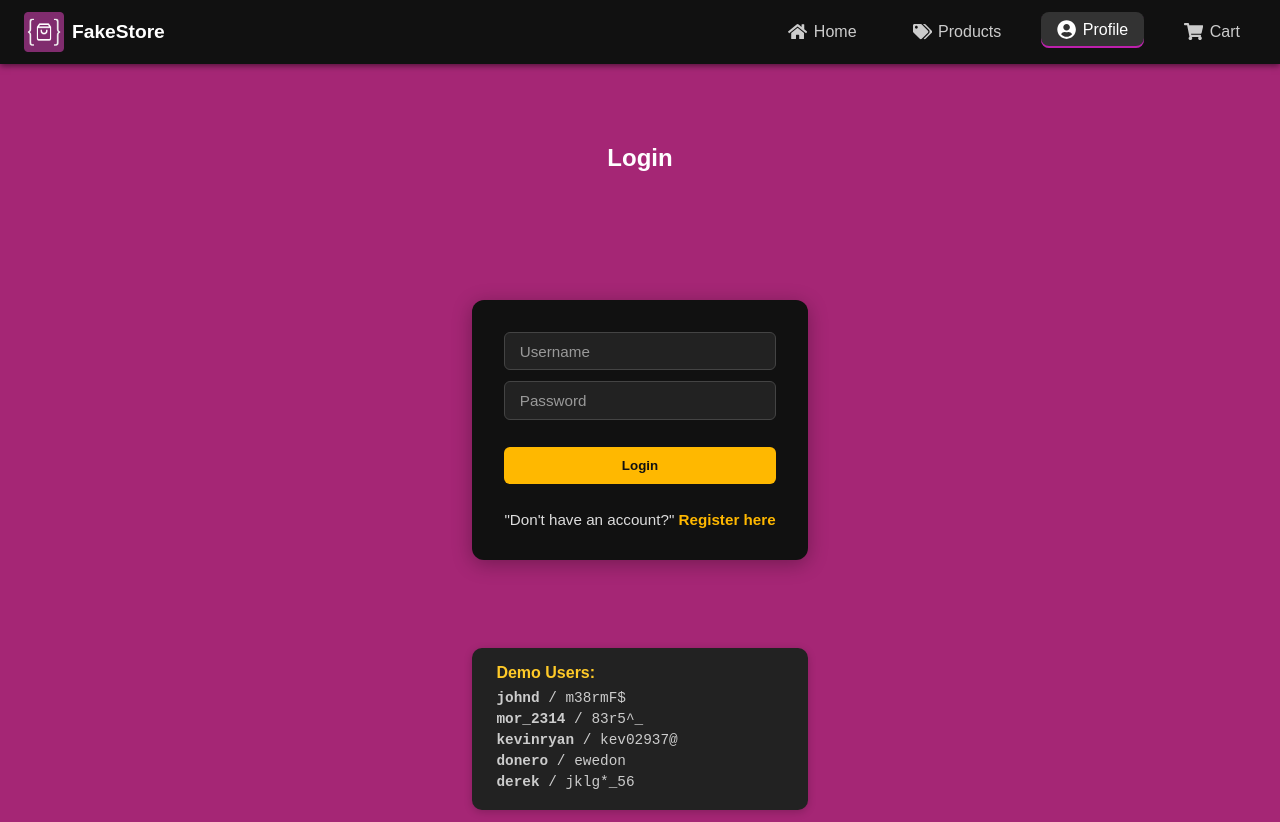
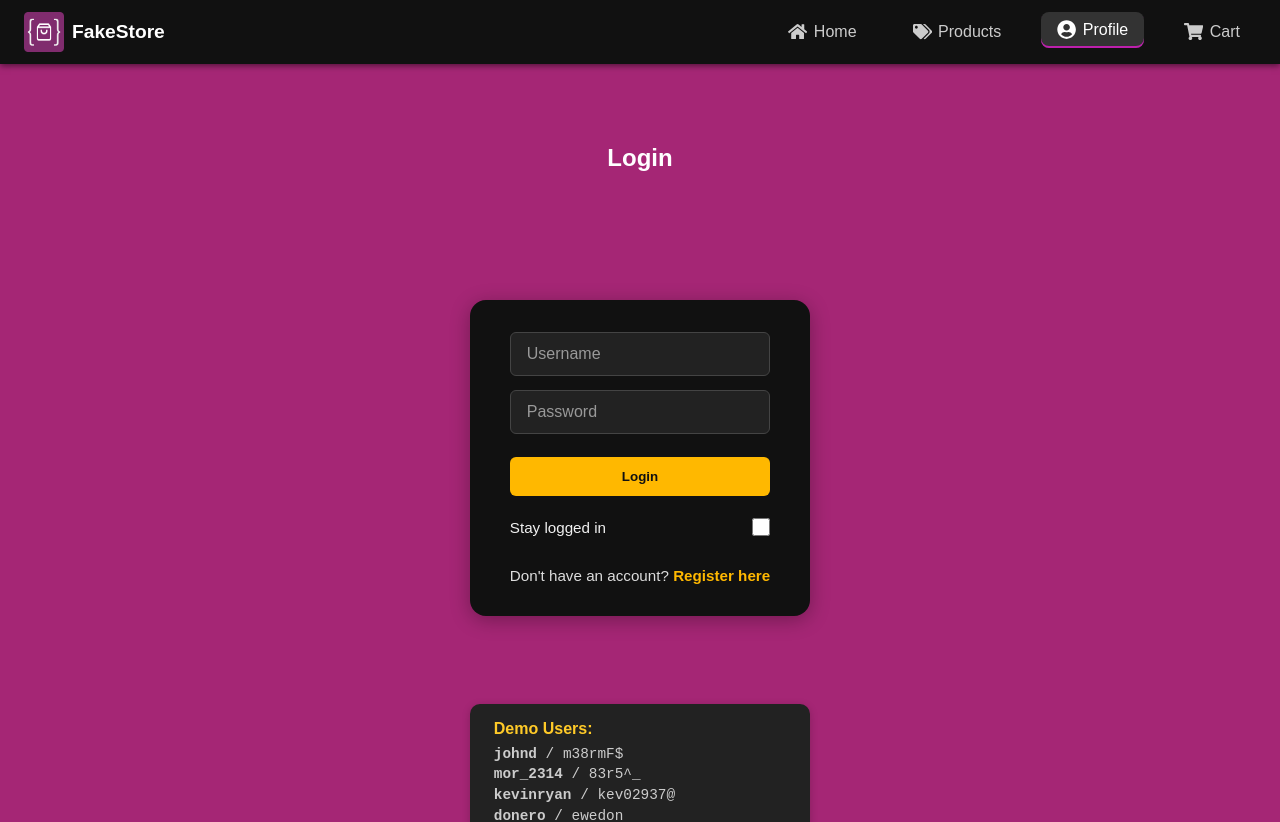
Before and after one commit to ssabanadze0/shualeduri, a Next.js app: page /profile/login in a window 1280 px wide. Shown: the top 822 px of the page. Built offline with nearby package versions, Linux system fonts and the light colour scheme.

Commit message:
user stay logged in button using yup and hooks

```diff
--- a/src/app/profile/(auth)/login/page.js
+++ b/src/app/profile/(auth)/login/page.js
@@ -1,70 +1,86 @@
 "use client";
+import { useForm } from "react-hook-form";
+import { yupResolver } from "@hookform/resolvers/yup";
+import * as Yup from "yup";
 import { useState } from "react";
+import { useRouter } from "next/navigation";
 import { loginUser, fetchUsers } from "@/utils/fetchUtils";
-import { saveToken, saveUser } from "@/utils/userUtils";
-import { useRouter } from "next/navigation";
 import styles from "@/styles/Profile.module.css";
 
+const schema = Yup.object().shape({
+  username: Yup.string().trim().required("Username is required"),
+  password: Yup.string()
+    .required("Password is required")
+    .min(4, "Password must be at least 4 characters"),
+});
+
 function LoginForm() {
-  const [username, setUsername] = useState("");
-  const [password, setPassword] = useState("");
+  const {
+    register,
+    handleSubmit,
+    formState: { errors, isSubmitting },
+  } = useForm({
+    resolver: yupResolver(schema),
+  });
+
   const [error, setError] = useState("");
-  const [loading, setLoading] = useState(false);
   const router = useRouter();
 
-  const handleLogin = async (e) => {
-    e.preventDefault();
-    setLoading(true);
+  const onSubmit = async (data) => {
     setError("");
+    const { token, error: loginError } = await loginUser(
+      data.username,
+      data.password
+    );
 
-    try {
-      const token = await loginUser(username, password);
+    if (loginError) {
+      setError(loginError);
+      return;
+    }
 
-      if (!token) {
-        setError("Invalid username or password");
-        setLoading(false);
-        return;
-      }
+    if (data.stayLoggedIn) {
+      localStorage.setItem("token", token);
+    } else {
+      sessionStorage.setItem("token", token);
+    }
 
-      saveToken(token);
+    const users = await fetchUsers();
+    const currentUser = users.find((u) => u.username === data.username);
 
-      const users = await fetchUsers();
-      const currentUser = users.find((u) => u.username === username);
+    if (currentUser) {
+      const storage = data.stayLoggedIn ? localStorage : sessionStorage;
+      storage.setItem("user", JSON.stringify(currentUser));
+    }
 
-      if (currentUser) {
-        saveUser(currentUser);
-        router.push("/profile");
-      } else {
-        setError("User not found");
-      }
-    } catch (err) {
-      setError("Something went wrong");
-    } finally {
-      setLoading(false);
-    }
+    router.push("/profile");
   };
 
   return (
     <main className={styles.main}>
       <h2>Login</h2>
-      <form onSubmit={handleLogin} className={styles.form}>
-        <input
-          type="text"
-          placeholder="Username"
-          value={username}
-          onChange={(e) => setUsername(e.target.value)}
-        />
+
+      <form onSubmit={handleSubmit(onSubmit)} className={styles.form}>
+        <input type="text" placeholder="Username" {...register("username")} />
+        {errors.username && (
+          <p className={styles.error}>{errors.username.message}</p>
+        )}
         <input
           type="password"
           placeholder="Password"
-          value={password}
-          onChange={(e) => setPassword(e.target.value)}
+          {...register("password")}
         />
-        <button type="submit" disabled={loading}>
-          {loading ? "Logging in..." : "Login"}
+        {errors.password && (
+          <p className={styles.error}>{errors.password.message}</p>
+        )}
+        <button type="submit" disabled={isSubmitting}>
+          {isSubmitting ? "Logging in..." : "Login"}
         </button>
+        <div className={styles.checkboxContainer}>
+          <span className={styles.checkboxLabel}>Stay logged in</span>
+          <input type="checkbox" {...register("stayLoggedIn")} />
+        </div>
         <p className={styles.registerPrompt}>
-          "Don't have an account?"{" "}
+          Don't have an account?{" "}
           <span
             onClick={() => router.push("/profile/register")}
             className={styles.registerLink}
--- a/src/app/profile/(auth)/register/page.js
+++ b/src/app/profile/(auth)/register/page.js
@@ -39,7 +39,7 @@ const schema = yup.object().shape({
     .required("Phone is required")
     .matches(/^[0-9]+$/, "Only digits allowed")
     .min(10, "Minimum 10 digits")
-    .max(100, "Maximum 100 digits"),
+    .max(100, "Maximum 20 digits"),
 });
 
 function RegisterPage() {
--- a/src/styles/Profile.module.css
+++ b/src/styles/Profile.module.css
@@ -9,10 +9,11 @@
   padding: 2rem;
 }
 
+/* ✅ Unified form style */
 .form {
   display: flex;
   flex-direction: column;
-  gap: 1rem;
+  gap: 0.9rem;
   background: #111;
   padding: 2rem 2.5rem;
   border-radius: 16px;
@@ -24,11 +25,11 @@
 
 .form input {
   padding: 0.75rem 1rem;
-  border: none;
+  border: 1px solid #444;
   border-radius: 6px;
-  font-size: 1rem;
   background-color: #222;
   color: #fff;
+  font-size: 1rem;
   outline: none;
 }
 
@@ -36,28 +37,36 @@
   color: #999;
 }
 
+/* ✅ Single button style */
 .form button {
-  background-color: #ffca28;
+  background-color: #ffb800;
   color: #111;
-  font-weight: bold;
+  font-weight: 600;
   padding: 0.75rem;
   border: none;
   border-radius: 6px;
   cursor: pointer;
   transition: background 0.3s ease;
+  margin-top: 0.5rem;
 }
 
 .form button:hover {
-  background-color: #ffd54f;
+  background-color: #ffcf33;
 }
 
+/* ✅ Final consistent error style */
 .error {
-  color: #ff4d4d;
-  margin-top: 1rem;
-  font-size: 0.9rem;
+  color: #efe8e8;
+  font-weight: 600;
+  background-color: rgba(255, 87, 87, 0.1);
+  border: 1px solid rgba(238, 173, 173, 0.3);
+  padding: 0.6rem 1rem;
+  border-radius: 8px;
+  margin-bottom: 1rem;
   text-align: center;
 }
 
+/* Profile Page */
 .profileContainer {
   display: flex;
   gap: 2rem;
@@ -120,6 +129,8 @@
 .logoutBtn:hover {
   background: #ffcf33;
 }
+
+/* Demo user section */
 .demoUsers {
   margin-top: 1.5rem;
   background: #222;
@@ -149,10 +160,13 @@
   color: #ccc;
   font-family: monospace;
 }
+
+/* Register/Login Link section */
 .registerPrompt {
   margin-top: 1rem;
   font-size: 0.95rem;
   color: #ddd;
+  text-align: center;
 }
 
 .registerLink {
@@ -165,49 +179,25 @@
 .registerLink:hover {
   color: #ffcf33;
 }
-.error {
-  color: #ff5757;
-  font-weight: 600;
-  background-color: rgba(255, 87, 87, 0.1);
-  border: 1px solid rgba(255, 87, 87, 0.3);
-  padding: 0.6rem 1rem;
-  border-radius: 8px;
-  margin-bottom: 1rem;
-  text-align: center;
-}
-.form {
+
+/* ✅ Checkbox section */
+.checkboxContainer {
   display: flex;
-  flex-direction: column;
-  gap: 0.7rem;
-  width: 100%;
-  max-width: 350px;
-  background: #111;
-  padding: 2rem;
-  border-radius: 12px;
-  box-shadow: 0 4px 20px rgba(0, 0, 0, 0.3);
+  justify-content: space-between;
+  align-items: center;
+  font-family: "Poppins", sans-serif;
+  font-size: 0.95rem;
+  color: #f1f1f1;
+  margin-top: 0.5rem;
 }
 
-.form input {
-  padding: 0.6rem 0.9rem;
-  border-radius: 6px;
-  border: 1px solid #444;
-  background: #222;
-  color: white;
-  font-size: 0.95rem;
+.checkboxLabel {
+  user-select: none;
 }
 
-.form button {
-  background: #ffb800;
-  color: #111;
-  font-weight: 600;
-  border: none;
-  border-radius: 6px;
-  padding: 0.7rem 1rem;
+.checkboxContainer input[type="checkbox"] {
+  width: 18px;
+  height: 18px;
+  accent-color: #a52675;
   cursor: pointer;
-  margin-top: 1rem;
-  transition: background 0.3s;
 }
-
-.form button:hover {
-  background: #ffcf33;
-}
--- a/src/utils/fetchUtils.js
+++ b/src/utils/fetchUtils.js
@@ -1,28 +1,30 @@
+const API_BASE = "https://fakestoreapi.com";
+
 export const fetchAllProducts = async () => {
   try {
-    const res = await fetch("https://fakestoreapi.com/products");
+    const res = await fetch(`${API_BASE}/products`);
     if (!res.ok) throw new Error("Failed to fetch products");
-    const data = await res.json();
-    return data;
+    return await res.json();
   } catch (error) {
     console.error("Error fetching products:", error);
     return [];
   }
 };
+
 export const fetchProductById = async (id) => {
   try {
-    const res = await fetch(`https://fakestoreapi.com/products/${id}`);
+    const res = await fetch(`${API_BASE}/products/${id}`);
     if (!res.ok) throw new Error("Failed to fetch product");
-    const data = await res.json();
-    return data;
+    return await res.json();
   } catch (error) {
     console.error("Error fetching product:", error);
     return null;
   }
 };
+
 export const fetchUsers = async () => {
   try {
-    const res = await fetch("https://fakestoreapi.com/users");
+    const res = await fetch(`${API_BASE}/users`);
     if (!res.ok) throw new Error("Failed to fetch users");
     return await res.json();
   } catch (error) {
@@ -30,20 +32,32 @@ export const fetchUsers = async () => {
     return [];
   }
 };
+
 export const loginUser = async (username, password) => {
   try {
-    const res = await fetch("https://fakestoreapi.com/auth/login", {
+    const res = await fetch(`${API_BASE}/auth/login`, {
       method: "POST",
       headers: { "Content-Type": "application/json" },
       body: JSON.stringify({ username, password }),
     });
 
-    if (!res.ok) throw new Error("Invalid credentials");
+    if (res.status === 401) {
+      return { error: "Invalid username or password" };
+    }
 
-    const data = await res.json(); // { token: "string" }
-    return data.token;
+    if (!res.ok) {
+      return { error: `Unexpected error: ${res.status}` };
+    }
+
+    const data = await res.json();
+
+    if (!data?.token) {
+      return { error: "Login succeeded but no token received" };
+    }
+
+    return { token: data.token };
   } catch (err) {
     console.error("Login failed:", err);
-    return null;
+    return { error: "Network or server error" };
   }
 };
```
Also changed, not shown: src/app/profile/page.js (+14 -3 lines).
